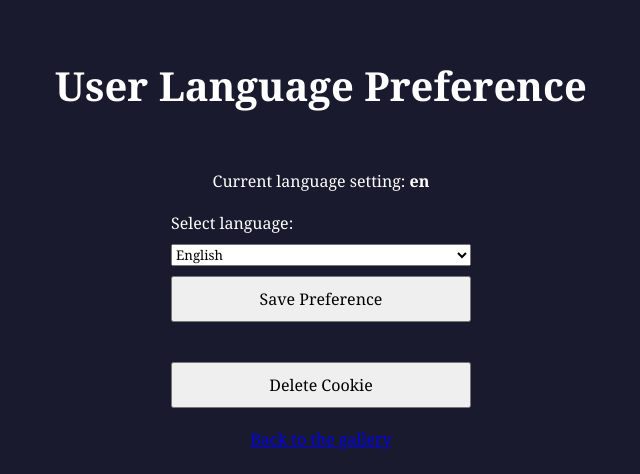
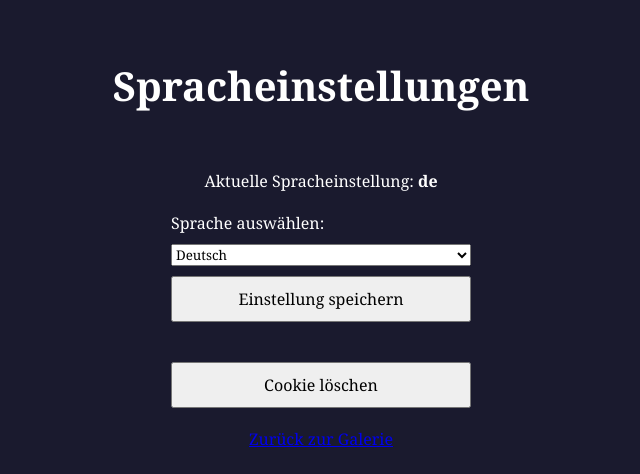
Before and after one commit to htl3r-2130/digital_art_gallery, a PHP site: page /preferences.php in a window 1280 px wide. Shown: the top 474 px of the page, without its empty margins (319-959 px from the left). Run offline with PHP 8.4, Linux system fonts and the light colour scheme.

Commit message:
C5 us1 small default language fix

```diff
--- a/public/preferences.php
+++ b/public/preferences.php
@@ -1,5 +1,5 @@
 <?php
-$currentLanguage = $_COOKIE['language'] ?? 'en';
+$currentLanguage = $_COOKIE['language'] ?? 'de';
 
 // Textbausteine
 $text = [
```
